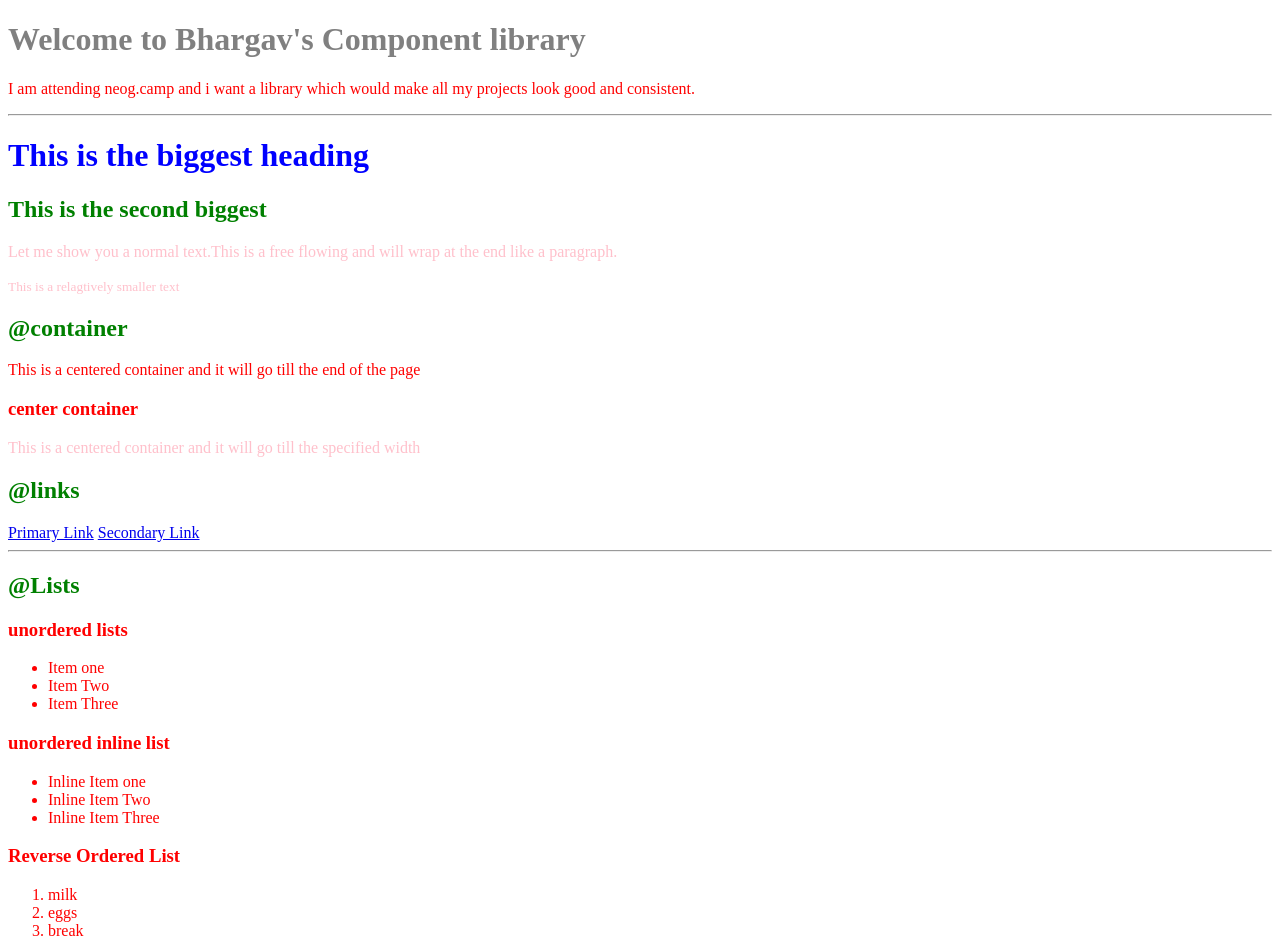
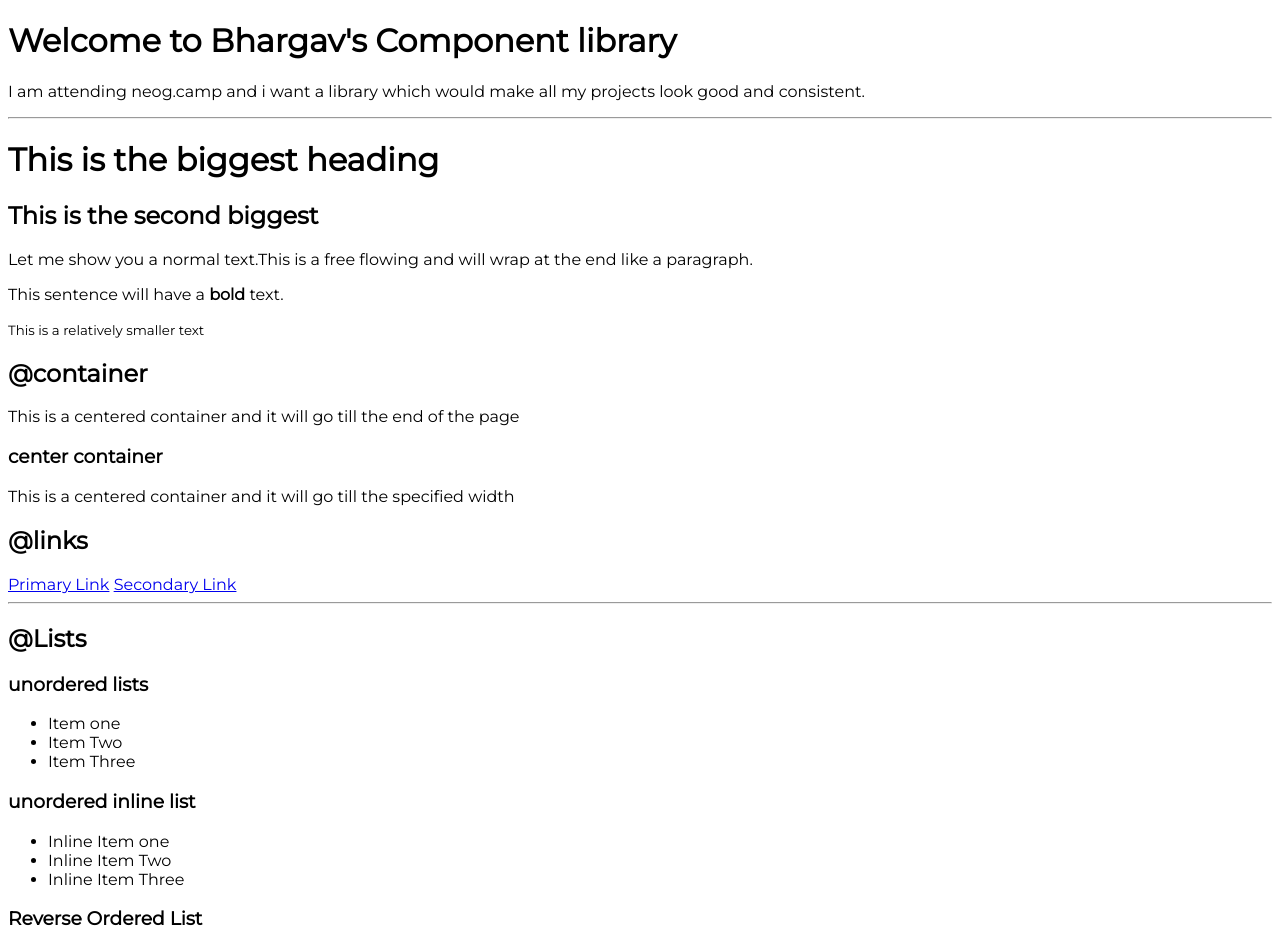
Before and after one commit to Bhargav533/neogcamp-lesson-3-live, a plain HTML site: page index.html in a window 1280 px wide. Shown: the top 943 px of the page. Drawn offline with Linux system fonts and the light colour scheme.

Commit message:
Typography

```diff
--- a/index.html
+++ b/index.html
@@ -5,19 +5,11 @@
     <meta http-equiv="X-UA-Compatible" content="IE=edge" />
     <meta name="viewport" content="width=device-width, initial-scale=1.0" />
     <title>Component Library</title>
-    <!-- CSS way 1:Style tag
-      <style>
-      body {
-        color: red;
-      }
-    </style> -->
-    <!-- CSS way 3 : External Link -->
+
     <link href="styles.css" rel="stylesheet" />
   </head>
   <body>
-    <!-- CSS way 2 : Style tag -->
-    <!-- <h1 style="color: red">Welcome to Bhargav's Component library</h1> -->
-    <h1 id="lib-header">Welcome to Bhargav's Component library</h1>
+    <h1>Welcome to Bhargav's Component library</h1>
     <p>
       I am attending neog.camp and i want a library which would make all my
       projects look good and consistent.
@@ -25,17 +17,18 @@
     <hr />
     <h1>This is the biggest heading</h1>
     <h2>This is the second biggest</h2>
-    <p class="para">
+    <p>
       Let me show you a normal text.This is a free flowing and will wrap at the
       end like a paragraph.
     </p>
-    <small class="para">This is a relagtively smaller text</small>
+    <p>This sentence will have a <strong>bold</strong> text.</p>
+    <small>This is a relatively smaller text</small>
     <h2>@container</h2>
     <div>
       This is a centered container and it will go till the end of the page
     </div>
     <h3>center container</h3>
-    <div class="para">
+    <div>
       This is a centered container and it will go till the specified width
     </div>
     <h2>@links</h2>
--- a/styles.css
+++ b/styles.css
@@ -1,15 +1,4 @@
+@import url("https://fonts.googleapis.com/css2?family=Montserrat&display=swap");
 body {
-  color: red;
+  font-family: "Montserrat", sans-serif;
 }
-h1 {
-  color: blue;
-}
-h2 {
-  color: green;
-}
-#lib-header {
-  color: grey;
-}
-.para {
-  color: pink;
-}
```
